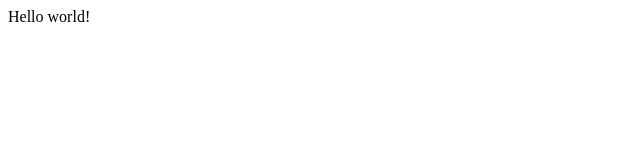
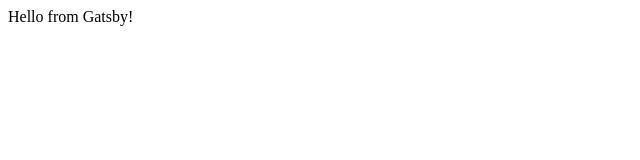
Before and after one commit to Kurogoma939/Gatsby-basic, a Gatsby site in the folder gatsby/app/hello-world/: page / in a window 1280 px wide. Shown: the full height of the page, 0-640 px from the left. Built offline with nearby package versions, Linux system fonts and the light colour scheme; Gatsby itself is replaced by a stand-in of ours.

```diff
--- a/gatsby/app/hello-world/src/pages/index.js
+++ b/gatsby/app/hello-world/src/pages/index.js
@@ -1,5 +1,5 @@
 import React from "react"
 
 export default function Home() {
-  return <div>Hello world!</div>
+  return <div>Hello from Gatsby!</div>
 }
```
Also changed, not shown: gatsby/app/hello-world/src/pages/page2.js (added, +11 -0 lines).
